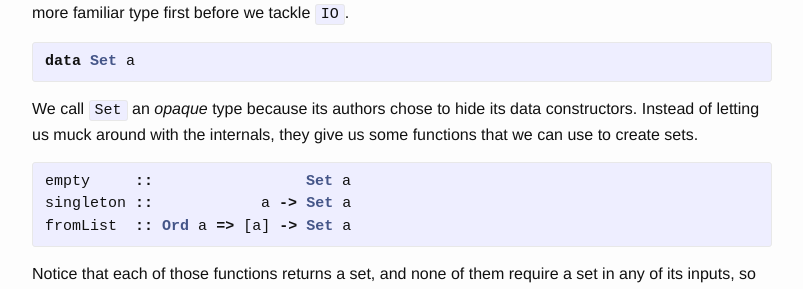
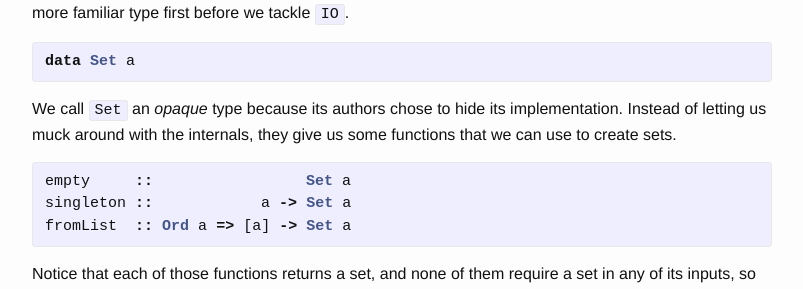
Before and after one commit to friedbrice/friedbrice.github.io, a Jekyll site: the page built from _posts/2020-01-01-io-rosetta-stone.md, in a window 1280 px wide and 900 px high, scrolled down 318 px. Shown: the part 160-449 px from the top of the window, without its empty margins (238-1041 px from the left). Built offline with Jekyll 4.4.1, drawn with Linux system fonts in a browser that asks for light colours; comment, search, counter and statistics services are not loaded.

Commit message:
Update 2020-01-01-io-rosetta-stone.md

```diff
--- a/_posts/2020-01-01-io-rosetta-stone.md
+++ b/_posts/2020-01-01-io-rosetta-stone.md
@@ -27,7 +27,7 @@ My favorite way of understanding a type is by looking at its constructors, combi
 data Set a
 {% endhighlight %}
 
-We call `Set` an _opaque_ type because its authors chose to hide its data constructors. Instead of letting us muck around with the internals, they give us some functions that we can use to create sets.
+We call `Set` an _opaque_ type because its authors chose to hide its implementation. Instead of letting us muck around with the internals, they give us some functions that we can use to create sets.
 
 {% highlight haskell %}
 empty     ::                 Set a
```
